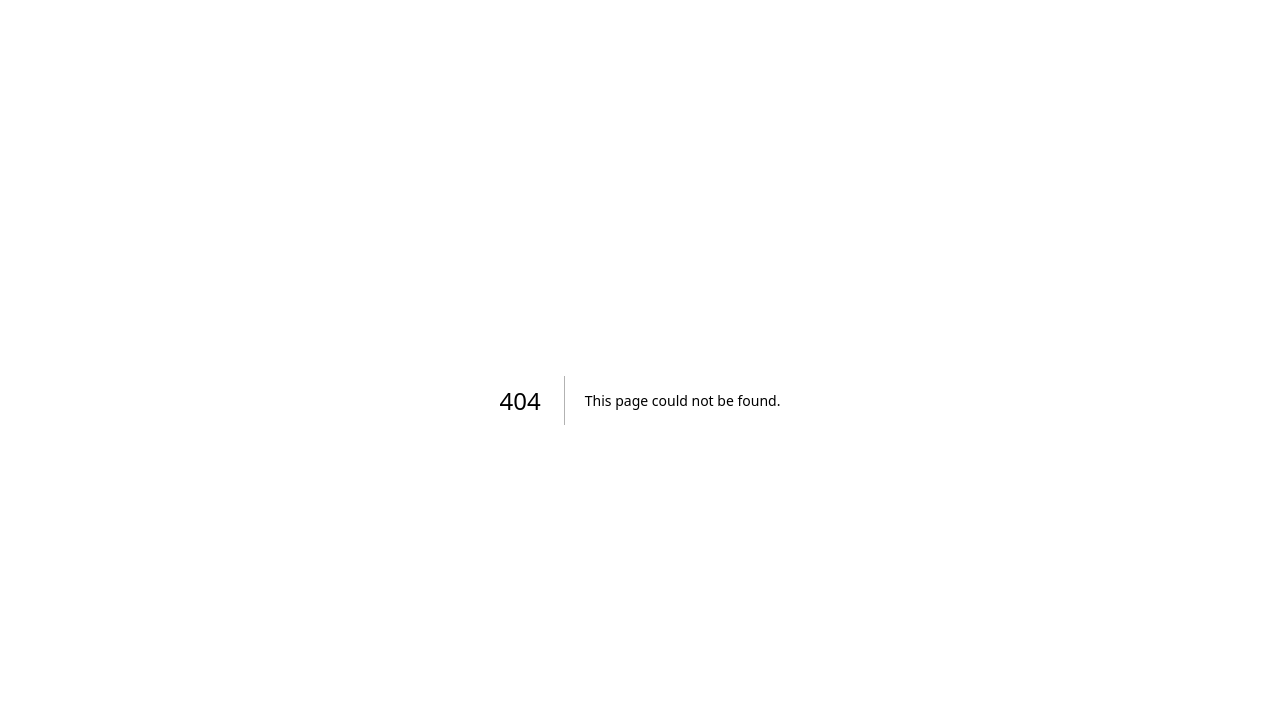
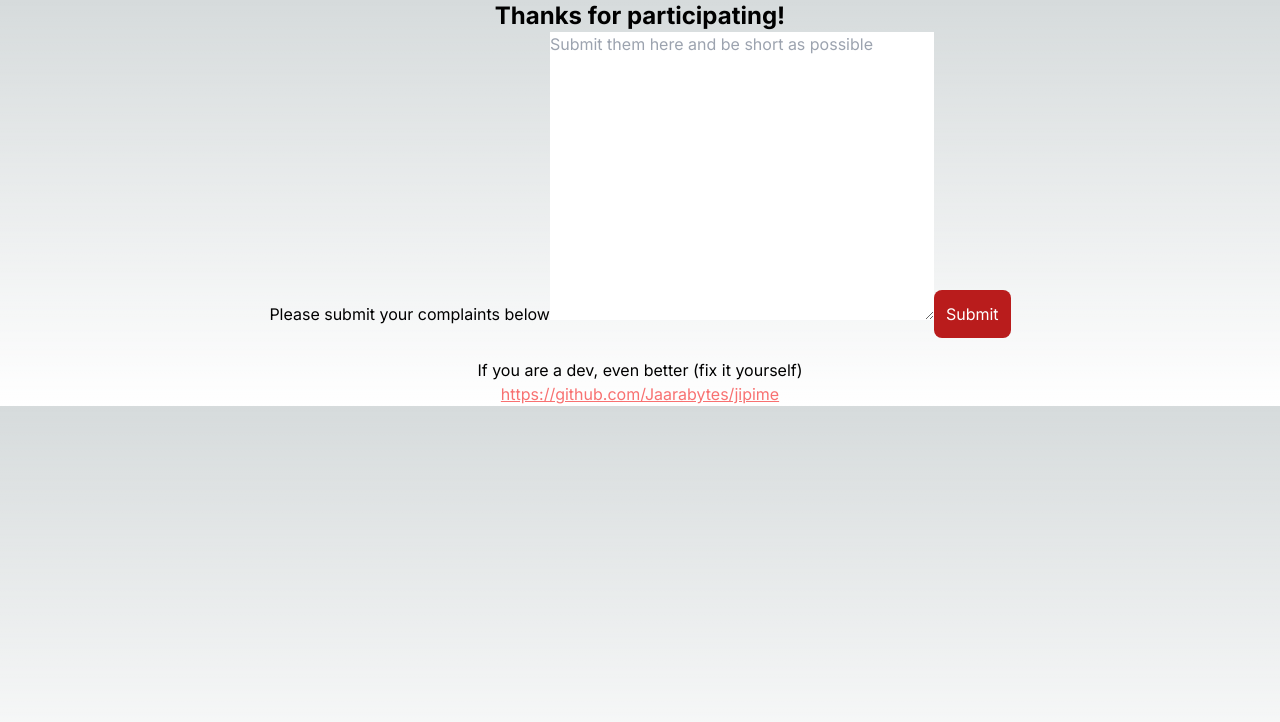
Before and after one commit to Jaarabytes/jipime, a Next.js app: page /loser in a window 1280 px wide. Before the commit this address had no page. Shown: the top 722 px of the page. Built offline with nearby package versions, Linux system fonts and the light colour scheme.

Commit message:
feat: add user complaint route
users can now complain about being losers

```diff
--- /dev/null
+++ b/app/loser/page.tsx
@@ -0,0 +1,41 @@
+import { useState } from "react"
+
+export default function Loser () {
+    const [ complaint, setComplaint ] = useState('')
+    const handleSubmit = async ( e:any ) => {
+        e.preventDefault();
+
+        const response = await fetch('/api/complain' , {
+            method: "POST",
+            headers: {"Application-type": "json"},
+            body: JSON.stringify({complaint})
+        });
+        if ( response.ok ) {
+            alert('Complaint submitted succesfully');
+            setComplaint('');
+        }
+        else {
+            alert("Failed to submit complaint")
+        }
+    }
+    return (
+        <>
+            <div className="text-center">
+                <h1 className="font-bold text-2xl">Thanks for participating!</h1>
+
+                <form onSubmit={handleSubmit}>
+                    <label className="mt-10 mb-3">Please submit your complaints below</label>
+                    <textarea placeholder="Submit them here and be short as possible"
+                    value={complaint}
+                    onChange={(e) => setComplaint(e.target.value)}
+                    className="border-none w-96 h-72"></textarea>
+                    <button className="text-white my-5 rounded-lg p-3 bg-red-700 hover:bg-red-900" type="submit">Submit</button>
+                </form>
+
+                <p>If you are a dev, even better (fix it yourself)</p>
+                <a href="https://github.com/Jaarabytes/jipime"
+                className="text-red-400 underline" target="_self">https://github.com/Jaarabytes/jipime</a>
+            </div>
+        </>
+    )
+}
```
